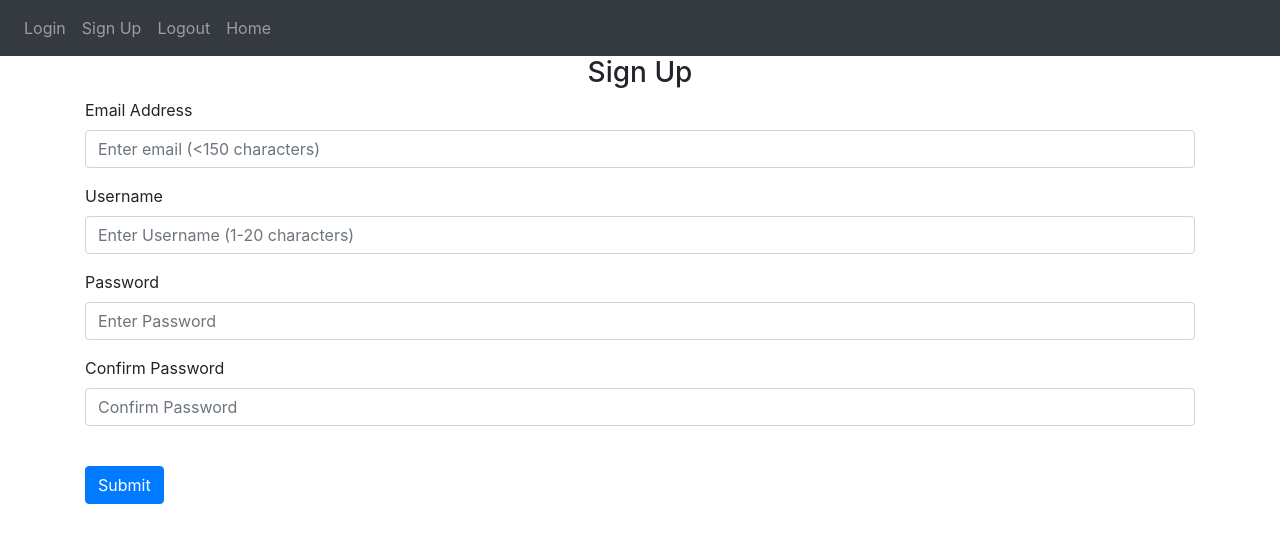
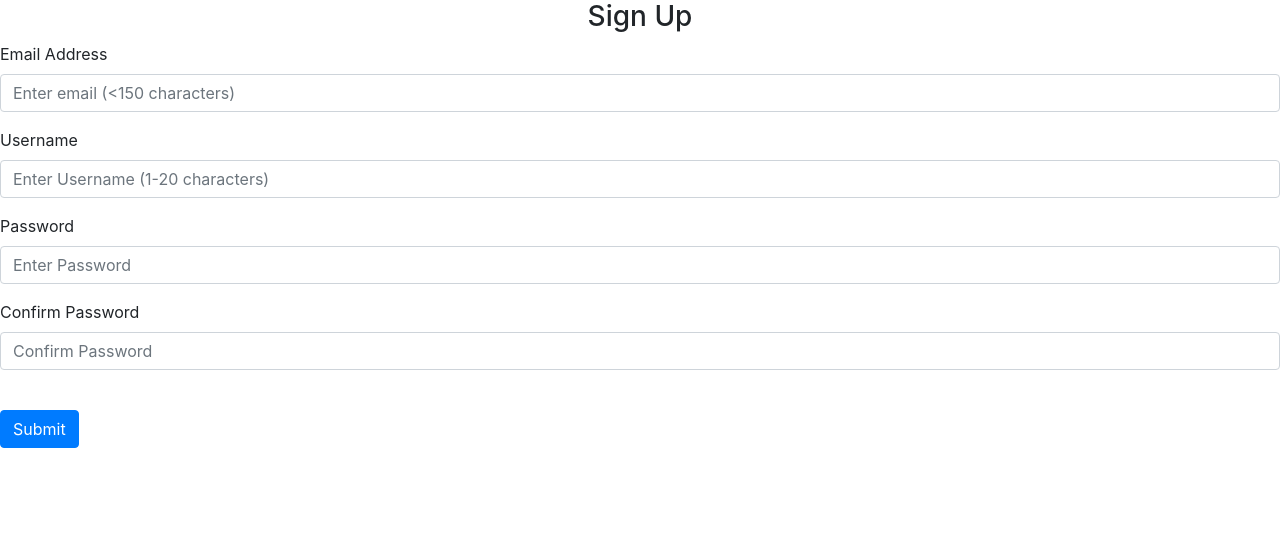
Before and after one commit to prathamGandhi17/The-Gaming-Monastery, a Flask app: page /sign-up in a window 1280 px wide. Shown: the top 543 px of the page. Run offline with Flask 3, Linux system fonts and the light colour scheme; some libraries are stand-ins or nearby versions.

Commit message:
Made changes to the app to tailor it to our needs a bit

```diff
--- a/Website/templates/base.html
+++ b/Website/templates/base.html
@@ -18,26 +18,6 @@
     <title>{% block title %}Home{% endblock %}</title>
     </head>
         <body>
-            <nav class="navbar navbar-expand-lg navbar-dark bg-dark">
-                <button
-                class="navbar-toggler"
-                type = "button"
-                data-toggle="collapse"
-                data-target="#navbar"
-                >
-                    <span class="navbar-toggler-icon"></span>
-                </button>
-                <div class="collapse navbar-collapse" id="navbar">
-                    <div class="navbar-nav">
-                        <a class="nav-item nav-link" id="login" href="/login">Login</a>
-                        <a class="nav-item nav-link" id="signup" href="/sign-up">Sign Up</a>
-                        <a class="nav-item nav-link" id="logout" href="/logout">Logout</a>
-                        <a class="nav-item nav-link" id="home" href="/">Home</a>
-                    </div>
-                </div>
-            </nav>
-
-
             {% with messages= get_flashed_messages(with_categories=true) %}
             {% if messages %}
                 {% for category, message in messages%}
@@ -60,7 +40,7 @@
             {% endif %}
             {% endwith %}
 
-            <div class="container">
+            <div class="container-fluid" style="padding-left: 0; padding-right: 0;">
                 {% block content%}
                 {% endblock %}
             </div>
```
Also changed, not shown: Website/templates/home.html (+24 -3 lines), images for website/editedlogowithshadows.png (renamed from images for website/edited logo with shadows.png), 6 other files.
